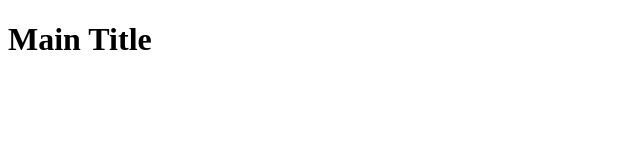
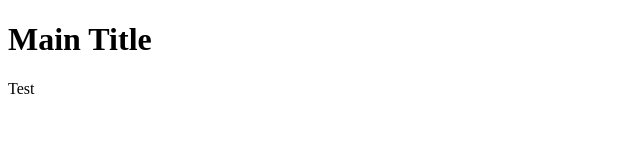
Before and after one commit to NataliiaYakovenko/git-branches, a plain HTML site: page index.html in a window 1280 px wide. Shown: the full height of the page, 0-640 px from the left. Drawn offline with Linux system fonts and the light colour scheme.

Commit message:
Add main Test

```diff
--- a/index.html
+++ b/index.html
@@ -7,5 +7,6 @@
 </head>
 <body>
     <header><h1>Main Title</h1></header>
+    <main>Test</main>
 </body>
 </html>
```
